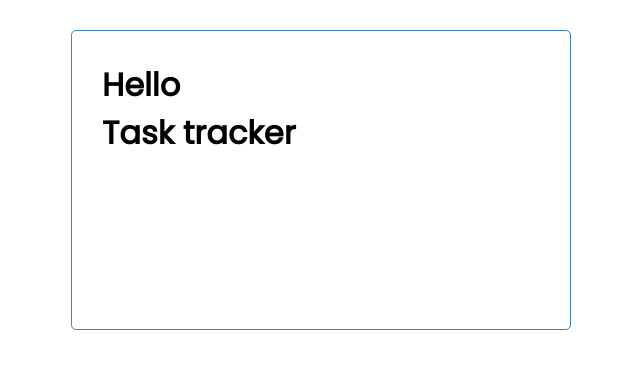
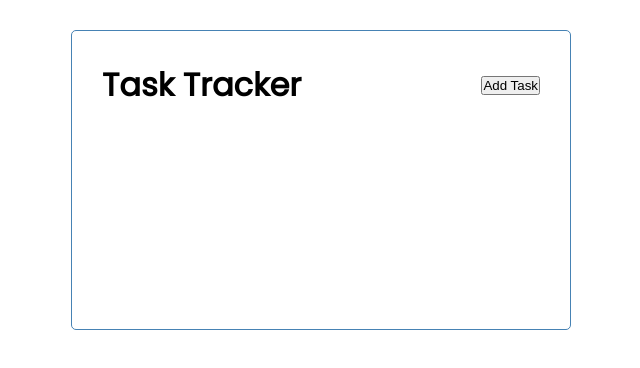
Before and after one commit to searxh/Learn-vue, a Vue app: page / in a window 1280 px wide. Shown: the top 368 px of the page, without its empty margins (319-959 px from the left). Built offline with nearby package versions, Linux system fonts and the light colour scheme.

Commit message:
added headerC prop and added button component

```diff
--- a/src/App.vue
+++ b/src/App.vue
@@ -1,7 +1,6 @@
 <template>
   <div class="container">
-    <h1>Hello</h1>
-    <HeaderC />
+    <HeaderC title="Task Tracker" />
   </div>
 </template>
 
--- /dev/null
+++ b/src/components/ButtonC.vue
@@ -0,0 +1,10 @@
+<template>
+    <button>Add Task</button>
+</template>
+
+<script>
+import { defineComponent } from "vue"
+export default defineComponent({
+    name: "ButtonC",
+})
+</script>
--- a/src/components/HeaderC.vue
+++ b/src/components/HeaderC.vue
@@ -1,13 +1,21 @@
 <template>
     <header>
-        <h1>Task tracker</h1>
+        <h1>{{ title }}</h1>
+        <ButtonC />
     </header>
 </template>
 
 <script lang="ts">
 import { defineComponent } from "vue";
+import ButtonC from "./ButtonC.vue"
 export default defineComponent({
-    name: "HeaderC"
+    name: "HeaderC",
+    components: {
+        ButtonC
+    },
+    props: {
+        title: String,
+    },
 })
 </script>
 
```
